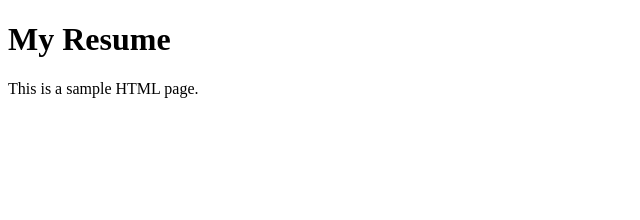
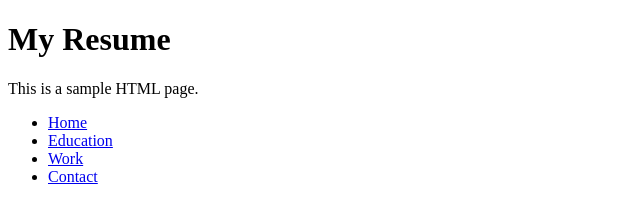
Before and after one commit to CodeCamp-Online-17-classroom/html-homework-1-davillboy, a plain HTML site: page index.html in a window 1280 px wide. Shown: the whole page, without its empty margins (0-640 px from the left). Drawn offline with Linux system fonts and the light colour scheme.

Commit message:
first change

```diff
--- a/index.html
+++ b/index.html
@@ -3,10 +3,18 @@
 <head>
     <meta charset="UTF-8">
     <meta name="viewport" content="width=device-width, initial-scale=1.0">
-    <title>My Resume</title>
+    <title>MyResume - Home</title>
 </head>
 <body>
-    <h1>My Resume</h1>
+     <h1>My Resume</h1>
     <p>This is a sample HTML page.</p>
+    <nav>
+        <ul>
+            <li><a href="index.html">Home</a></li>
+            <li><a href="education.html">Education</a></li>
+            <li><a href="work.html">Work</a></li>
+            <li><a href="contact.html">Contact</a></li>
+        </ul>
+    </nav>
 </body>
 </html>
```
